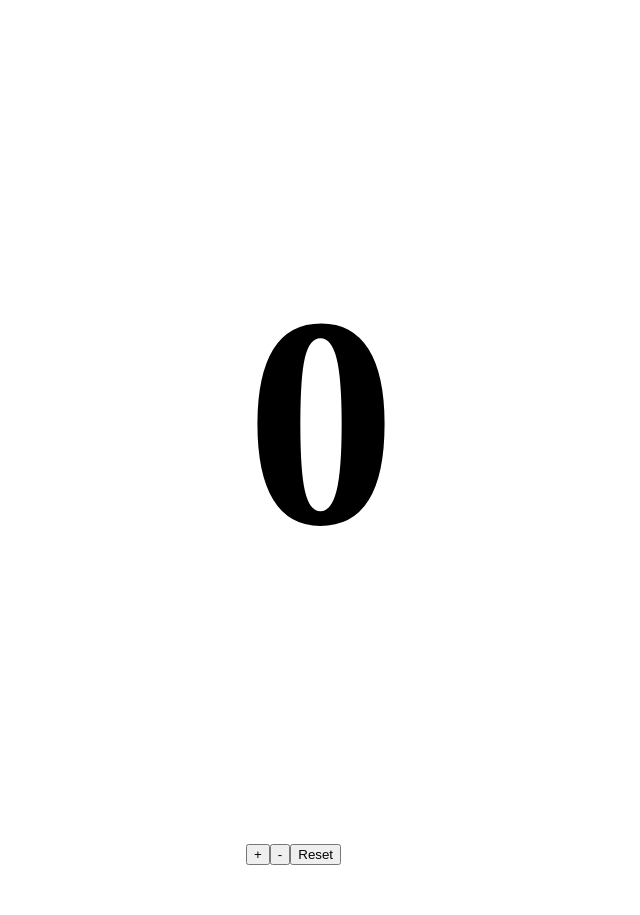
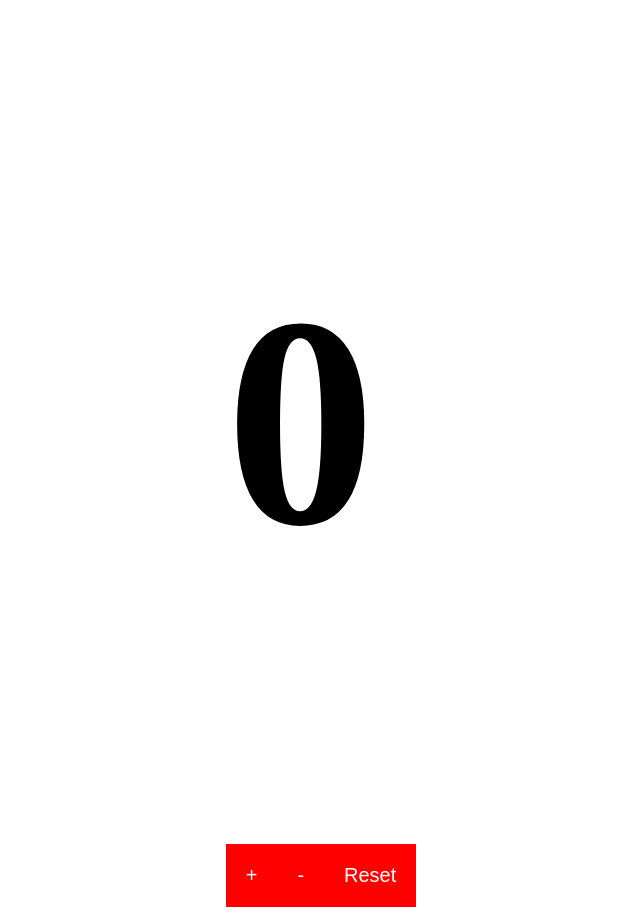
Before and after one commit to ngalvin93/counter-db, a website: page public/index.html in a window 1280 px wide. Shown: the part 87-1002 px from the top of the page, without its empty margins (319-959 px from the left). Before the commit the page ends 960 px from the top, so only its background shows below. Drawn offline with Linux system fonts and the light colour scheme.

Commit message:
button styles

```diff
--- a/public/style.css
+++ b/public/style.css
@@ -2,7 +2,6 @@ body {
     display: flex;
     align-content: center;
     justify-content: center;
-
 }
 
 h1 h2{
@@ -24,6 +23,16 @@ h1 h2{
     flex-direction: row;
 }
 
+button {
+    background-color: red;
+    border: none;
+    color: white;
+    padding: 20px;
+    text-align: center;
+    font-size: 20px;
+    cursor: pointer;
+}
+
 #increment #decrement #reset {
     flex: 1;
     font-family: 'Source Code Pro', monospace;
```
